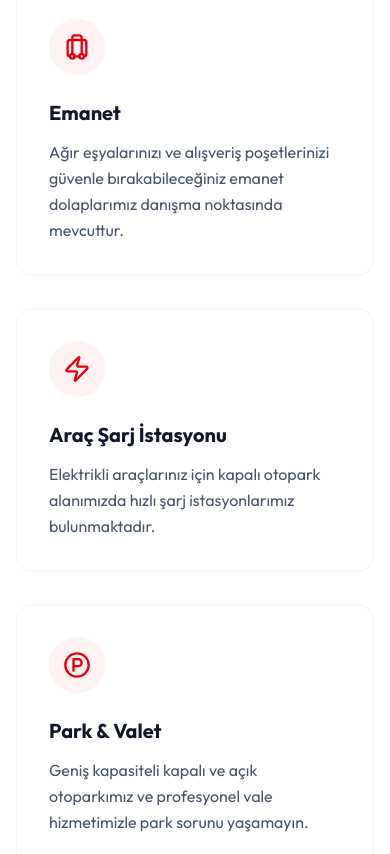
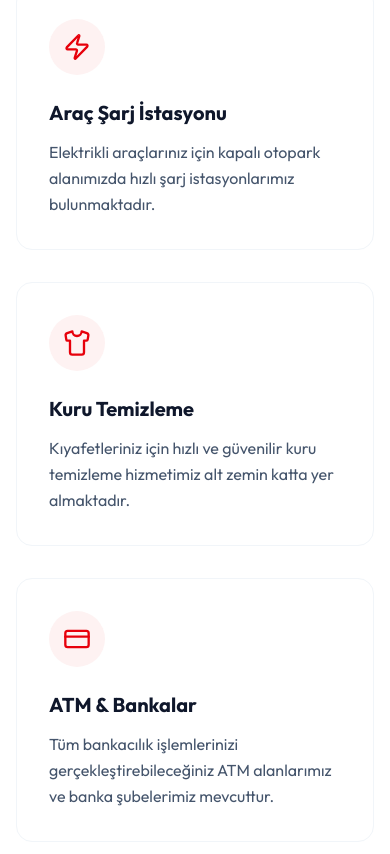
Before and after one commit to gokhanyigit06/acity, a Next.js app: page /hizmetler in a window 390 px wide. Shown: the part 1074-1928 px from the top of the page. Built offline with nearby package versions, Linux system fonts and the light colour scheme.

Commit message:
Update services content and remove Ev & Mobilya category from filters

```diff
--- a/app/hizmetler/page.tsx
+++ b/app/hizmetler/page.tsx
@@ -1,10 +1,10 @@
 import { Navbar } from '@/components/layout/Navbar';
 import { Footer } from '@/components/layout/Footer';
 import {
-    Wifi, Stethoscope, Luggage, Zap,
-    ParkingCircle, Shirt, CreditCard, Handshake,
-    Smartphone, Laptop, RefreshCcw,
-    Baby, Accessibility, Wallet
+    Wifi, Stethoscope, Zap,
+    Shirt, CreditCard, Handshake,
+    Smartphone, Laptop,
+    Baby, Accessibility, Bath, Moon
 } from 'lucide-react';
 
 const SERVICES = [
@@ -19,19 +19,9 @@ const SERVICES = [
         description: "Acil durumlar ve sağlık ihtiyaçlarınız için revirimiz ve uzman sağlık personelimiz zemin katta hizmetinizdedir."
     },
     {
-        icon: Luggage,
-        title: "Emanet",
-        description: "Ağır eşyalarınızı ve alışveriş poşetlerinizi güvenle bırakabileceğiniz emanet dolaplarımız danışma noktasında mevcuttur."
-    },
-    {
         icon: Zap,
         title: "Araç Şarj İstasyonu",
         description: "Elektrikli araçlarınız için kapalı otopark alanımızda hızlı şarj istasyonlarımız bulunmaktadır."
-    },
-    {
-        icon: ParkingCircle,
-        title: "Park & Valet",
-        description: "Geniş kapasiteli kapalı ve açık otoparkımız ve profesyonel vale hizmetimizle park sorunu yaşamayın."
     },
     {
         icon: Shirt,
@@ -59,11 +49,6 @@ const SERVICES = [
         description: "Sessiz bir ortamda çalışmak veya ders çalışmak isteyen misafirlerimiz için özel çalışma alanlarımız bulunmaktadır."
     },
     {
-        icon: RefreshCcw,
-        title: "Döviz Para Çevirme",
-        description: "Yabancı para birimlerini güncel kurlardan çevirebileceğiniz döviz büromuz hizmetinizdedir."
-    },
-    {
         icon: Baby,
         title: "Bebek Odası",
         description: "Annelerin bebeklerinin bakımını rahatça yapabileceği, hijyenik ve modern bebek bakım odalarımız her katta mevcuttur."
@@ -74,9 +59,14 @@ const SERVICES = [
         description: "Yürüme güçlüğü çeken misafirlerimiz için danışma noktasından ücretsiz tekerlekli sandalye temin edebilirsiniz."
     },
     {
-        icon: Wallet,
-        title: "Ödeme Desteği",
-        description: "Mağazalarımızda ve ortak alanlarda temassız ödeme ve çeşitli ödeme kolaylıkları sağlanmaktadır."
+        icon: Bath,
+        title: "WC",
+        description: "Her katta hijyenik ve modern bay-bayan tuvaletlerimiz bulunmaktadır."
+    },
+    {
+        icon: Moon,
+        title: "Mescit",
+        description: "İbadetlerini yerine getirmek isteyen misafirlerimiz için mescitlerimiz en üst katta hizmetinizdedir."
     },
 ];
 
--- a/app/magazalar/page.tsx
+++ b/app/magazalar/page.tsx
@@ -62,7 +62,8 @@ export default function StoresPage() {
                         'Eğlence',
                         'hizmet', 'Hizmet',
                         'Mağazalar',
-                        'giyim moda', 'Giyim & Moda'
+                        'giyim moda', 'Giyim & Moda',
+                        'Ev & Mobilya'
                     ];
 
                     // Map categories: Rename Standlar to Kiosk
```
